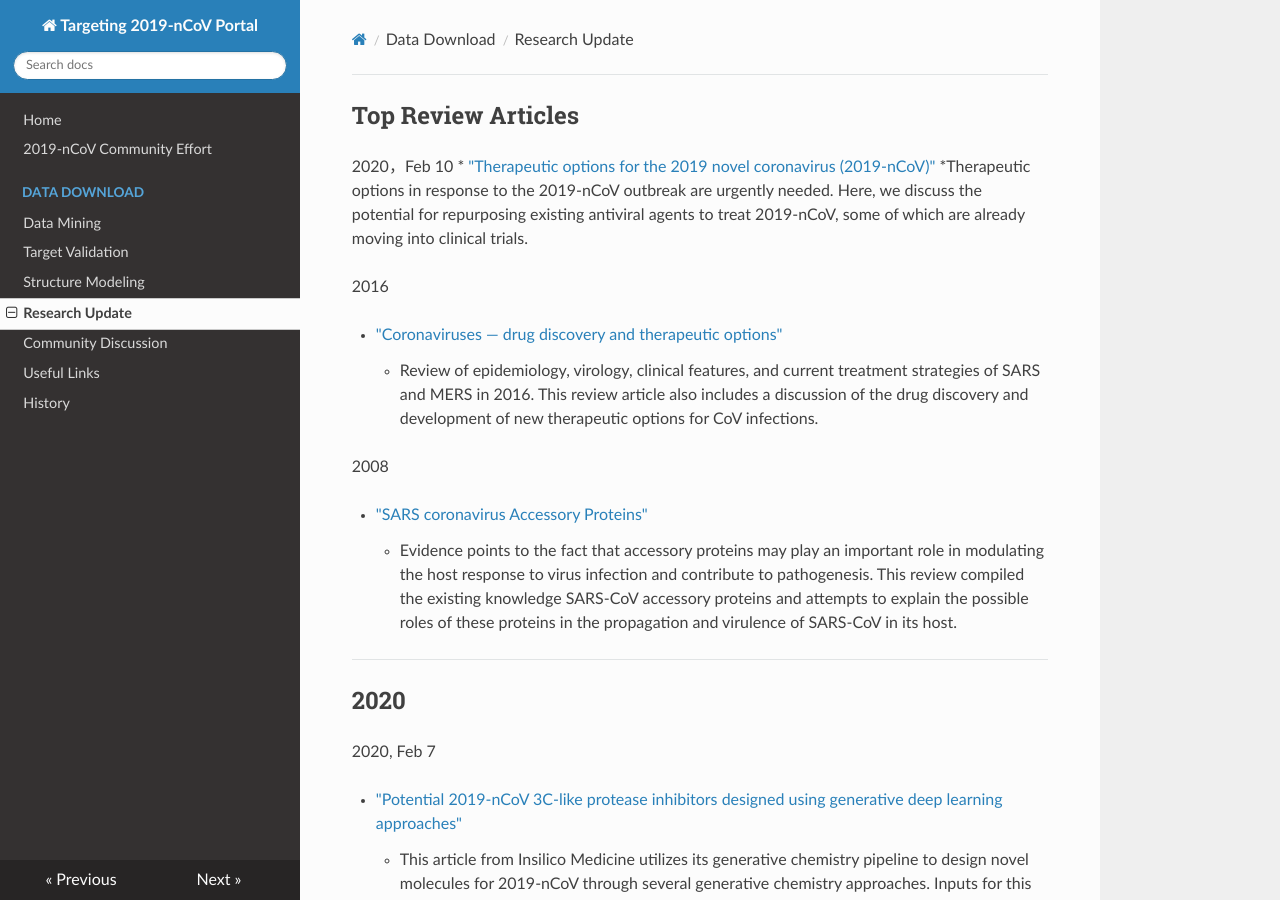
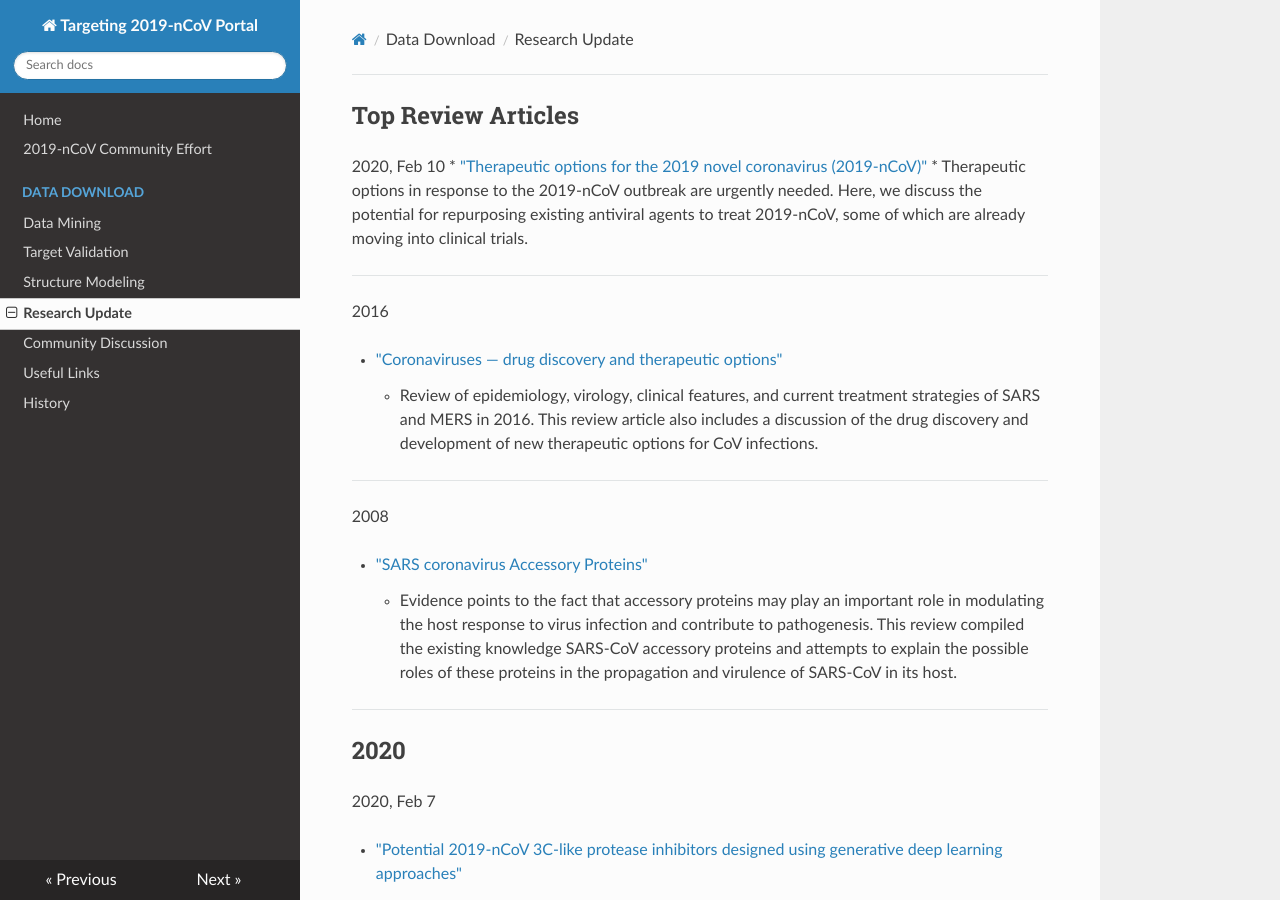
Before and after one commit to GHDDI-AILab/Targeting2019-nCoV, an MkDocs documentation site: the page built from docs/research_progress.md, in a window 1280 px wide and 900 px high. Built offline with MkDocs 1.6.1, drawn with Linux system fonts in a browser that asks for light colours; nearby versions of some CDN libraries.

Commit message:
change formatting and punctuation

```diff
--- a/docs/research_progress.md
+++ b/docs/research_progress.md
@@ -1,22 +1,25 @@
 ## Top Review Articles
 
-2020，Feb 10
-* ["Therapeutic options for the 2019 novel coronavirus (2019-nCoV)"](https://www.nature.com/articles/d41573-020-00016-0)
-    *Therapeutic options in response to the 2019-nCoV outbreak are urgently needed. Here, we discuss the potential for repurposing existing antiviral agents to treat 2019-nCoV, some of which are already moving into clinical trials.
+2020, Feb 10
+ * ["Therapeutic options for the 2019 novel coronavirus (2019-nCoV)"](https://www.nature.com/articles/d41573-020-00016-0)
+    * Therapeutic options in response to the 2019-nCoV outbreak are urgently needed. Here, we discuss the potential for repurposing existing antiviral agents to treat 2019-nCoV, some of which are already moving into clinical trials.
 
+---
 
 2016
 
  * ["Coronaviruses — drug discovery and therapeutic options"](http://ghddiai.oss-cn-zhangjiakou.aliyuncs.com/file/file_cddato.pdf)
     * Review of epidemiology, virology, clinical features, and current treatment strategies of SARS and MERS in 2016. This review article also includes a discussion of the drug discovery and development of new therapeutic options for CoV infections.
 
+---
+
 2008
 
  * ["SARS coronavirus Accessory Proteins"](http://ghddiai.oss-cn-zhangjiakou.aliyuncs.com/file/file_sarscap.pdf)
     * Evidence points to the fact that accessory proteins may play an important role in modulating the host response to virus infection and contribute to pathogenesis. This review compiled the existing knowledge SARS-CoV accessory proteins and attempts to explain the possible roles of these proteins in the propagation and virulence of SARS-CoV in its host.
 
+---
 
----
 ## 2020
 
 2020, Feb 7
```
